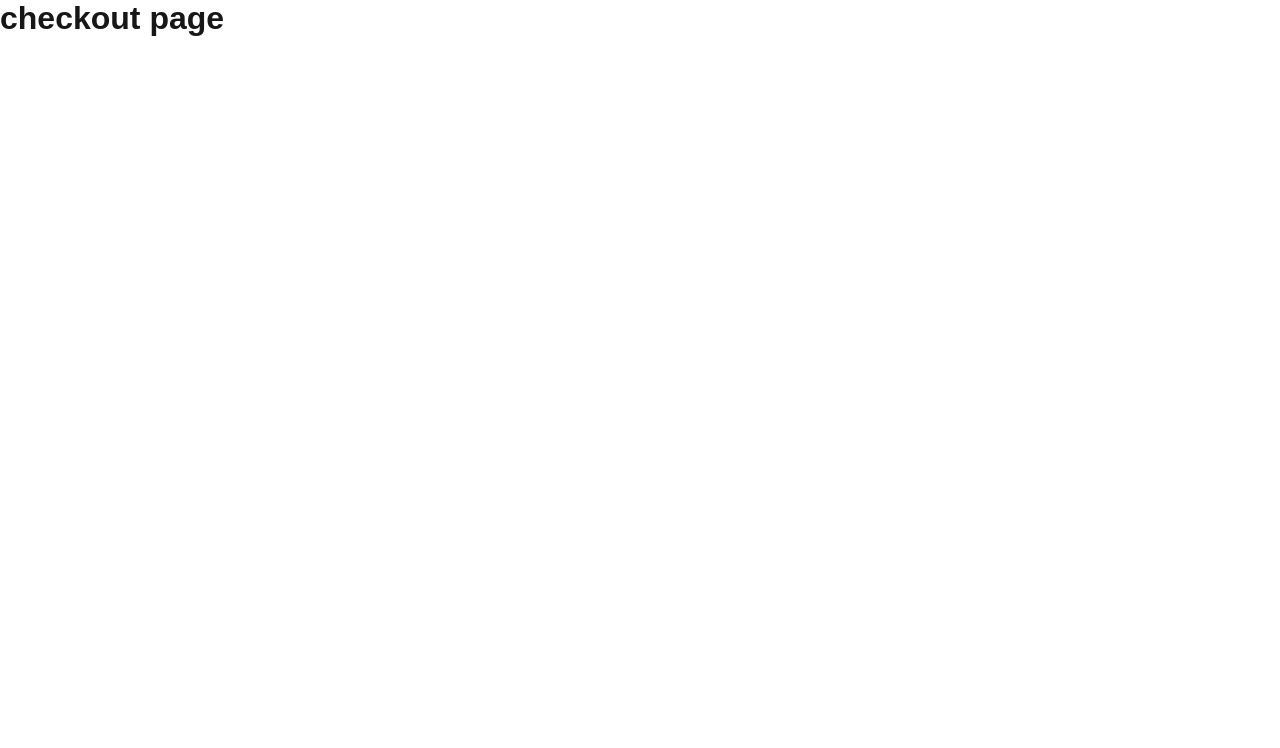
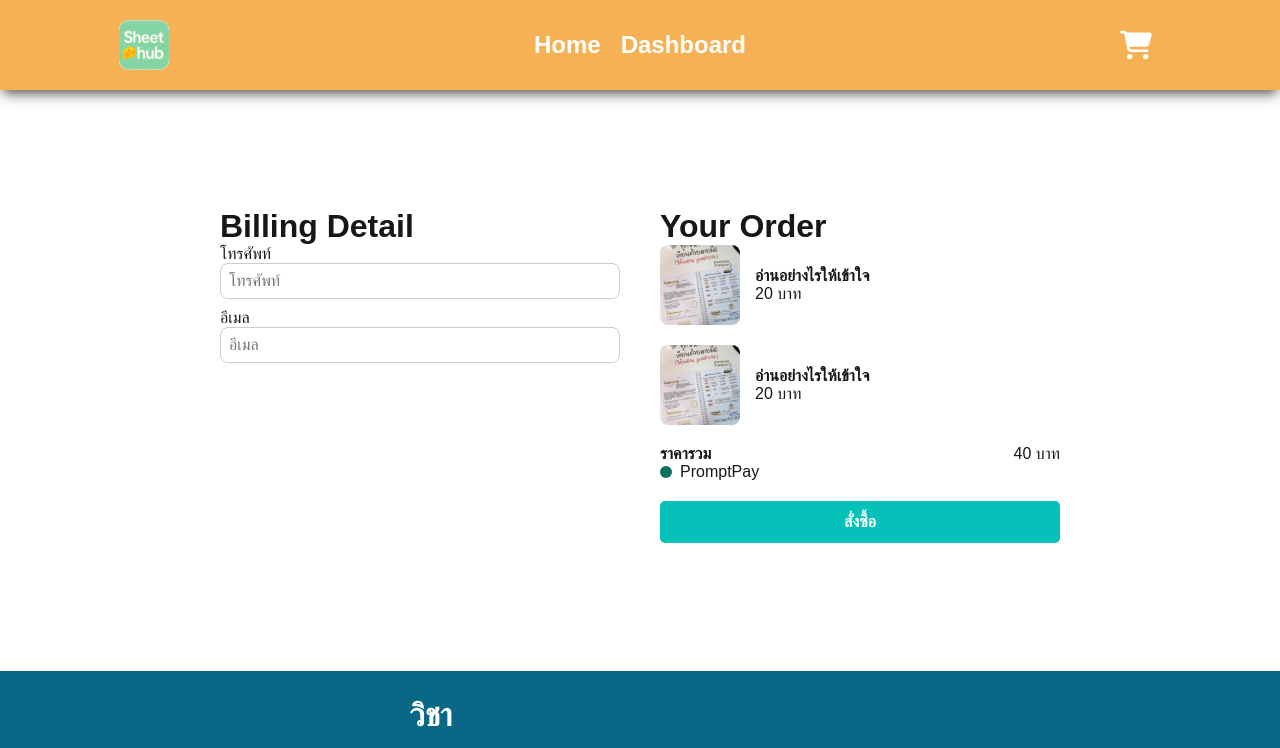
Before and after one commit to Ninetynine8998/CN334-WebDev-Final-Project, a Next.js app in the folder Frontend/: page /checkout in a window 1280 px wide. Shown: the top 748 px of the page. Built offline with nearby package versions, Linux system fonts and the light colour scheme.

Commit message:
checkout page

```diff
--- a/Frontend/src/app/checkout/page.js
+++ b/Frontend/src/app/checkout/page.js
@@ -1,11 +1,222 @@
-import styles from "../page.module.css";
+"use client";
 
-export default function Login() {
+import { useRouter } from 'next/navigation';
+import Image from "next/image";
+import Container from "@/components/Container";
+import { LIGHT_BLUE_COLOR } from "@/components/Constant";
+import { useEffect, useState } from 'react';
+
+const mockData = [
+    {
+        sheet_id: 1,
+        name: 'อ่านอย่างไรให้เข้าใจ',
+        subject_code: "TH112",
+        level: "ม.4",
+        price: 20,
+        image: 'sheet1.svg',
+    },
+    {
+        sheet_id: 2,
+        name: 'อ่านอย่างไรให้เข้าใจ',
+        subject_code: "TH112",
+        level: "ม.4",
+        price: 20,
+        image: 'sheet1.svg',
+    },
+];
+
+export default function Checkout() {
+    const route = useRouter();
+    const [onPay, setOnPay] = useState(false);
+    const [sheets, setSheets] = useState(mockData);
+    const [phone, setPhone] = useState('');
+    const [email, setEmail] = useState('');
+    const [totalPrice, setTotalPrice] = useState(0);
+    const [countdown, setCountdown] = useState(120);
+    const [error, setError] = useState('');
+
+
+    useEffect(() => {
+        const total = sheets.reduce((sum, item) => sum + item.price, 0);
+        setTotalPrice(total);
+    }, [sheets]);
+
+    // นับถอยหลัง
+    useEffect(() => {
+        let timer;
+        if (onPay && countdown > 0) {
+            timer = setTimeout(() => setCountdown(countdown - 1), 1000);
+        }
+
+        if (countdown == 0){
+            finishProcess();
+        }
+
+        return () => clearTimeout(timer);
+    }, [onPay, countdown]);
+
+    const finishProcess = () => {
+        route.push("/dashboard");
+    }
+
+    const handleSubmit = () => {
+        if (!/^\d{10}$/.test(phone)) {
+            setError("กรุณากรอกเบอร์โทร 10 หลักให้ถูกต้อง");
+            return;
+        }
+        setError('');
+        setOnPay(true);
+    };
+
+    const render_order = (order) => (
+        <div key={order.sheet_id} style={{ display: 'flex', gap: '15px', alignItems: 'center' }}>
+            <Image
+                src={`/${order.image}`}
+                alt="sheet"
+                width={80}
+                height={80}
+                style={{ objectFit: 'cover', borderRadius: '8px' }}
+            />
+            <div>
+                <p style={{ margin: 0, fontWeight: 'bold' }}>{order.name}</p>
+                <p style={{ margin: 0 }}>{order.price} บาท</p>
+            </div>
+        </div>
+    );
+
     return (
-        <div style={styles.pages}>
-            <main className={styles.main}>
-                <h1>checkout page</h1>
-            </main>
+        <div>
+            <Container>
+                <div style={{
+                    display: 'flex',
+                    justifyContent: 'center',
+                    flexWrap: 'wrap',
+                    gap: '40px',
+
+                    marginTop: "10%",
+                    paddingInline: "10%",
+                }}>
+                    {/* ซ้าย: Billing หรือ QR */}
+                    <div style={{
+                        width: '100%',
+                        maxWidth: '400px',
+
+                        display: 'flex',
+                        justifyContent: 'center',
+                    }}>
+                        {!onPay ? (
+                            <div style={{
+                                width: '100%',
+                            }}>
+                                <h1>Billing Detail</h1>
+                                <p>โทรศัพท์</p>
+                                <input
+                                    type="text"
+                                    value={phone}
+                                    onChange={(e) => setPhone(e.target.value)}
+                                    maxLength={10}
+                                    placeholder="โทรศัพท์"
+                                    style={{
+                                        padding: '8px',
+                                        fontSize: '16px',
+                                        borderRadius: '8px',
+                                        border: '1px solid #ccc',
+                                        width: '100%',
+                                        marginBottom: '10px'
+                                    }}
+                                />
+                                {error && (
+                                    <p style={{ color: 'red', marginTop: 0 }}>{error}</p>
+                                )}
+                                <p>อีเมล</p>
+                                <input
+                                    type="text"
+                                    value={email}
+                                    onChange={(e) => setEmail(e.target.value)}
+                                    placeholder="อีเมล"
+                                    style={{
+                                        padding: '8px',
+                                        fontSize: '16px',
+                                        borderRadius: '8px',
+                                        border: '1px solid #ccc',
+                                        width: '100%'
+                                    }}
+                                />
+                            </div>
+                        ) : (
+                            <div style={{ textAlign: 'center' }}>
+                                <Image
+                                    src="/promptpay-qr.svg"
+                                    alt="promptpay"
+                                    width={300}
+                                    height={300}
+                                    style={{
+                                        width: "100%",
+                                        borderRadius: "8px",
+                                    }}
+                                />
+                                <p style={{ fontSize: '1.2rem', marginTop: '10px' }}>
+                                    เหลือเวลา {countdown} นาที
+                                </p>
+                            </div>
+                        )}
+                    </div>
+
+                    {/* ขวา: Order Summary */}
+                    <div style={{
+                        width: '100%',
+                        maxWidth: '400px',
+
+                        display: 'flex',
+                        justifyContent: 'center',
+                    }}>
+                        <div style={{
+                            width: '100%',
+                        }}>
+
+                            <h1>Your Order</h1>
+                            <div style={{ display: 'grid', rowGap: '20px', marginBottom: '20px' }}>
+                                {sheets.map(render_order)}
+                            </div>
+
+                            <div style={{ display: 'flex', justifyContent: 'space-between' }}>
+                                <p style={{ fontWeight: 'bold' }}>ราคารวม</p>
+                                <p>{totalPrice} บาท</p>
+                            </div>
+
+                            <div style={{ display: 'flex', alignItems: 'center', marginBottom: '20px' }}>
+                                <div style={{
+                                    width: '12px',
+                                    height: '12px',
+                                    backgroundColor: '#106F61',
+                                    borderRadius: '50%',
+                                    marginRight: '8px'
+                                }} />
+                                <p style={{ margin: 0 }}>PromptPay</p>
+                            </div>
+
+                            <button
+                                onClick={handleSubmit}
+                                disabled={onPay}
+                                style={{
+                                    backgroundColor: onPay ? '#999' : LIGHT_BLUE_COLOR,
+                                    color: 'white',
+                                    fontWeight: 'bold',
+                                    fontSize: '1rem',
+                                    padding: '12px 20px',
+                                    borderRadius: '5px',
+                                    border: 'none',
+                                    width: '100%',
+                                    cursor: onPay ? 'not-allowed' : 'pointer',
+                                }}
+                            >
+                                สั่งซื้อ
+                            </button>
+                        </div>
+                    </div>
+
+                </div>
+            </Container>
         </div>
     );
 }
```
Also changed, not shown: Frontend/public/promptpay-qr.svg (added).
